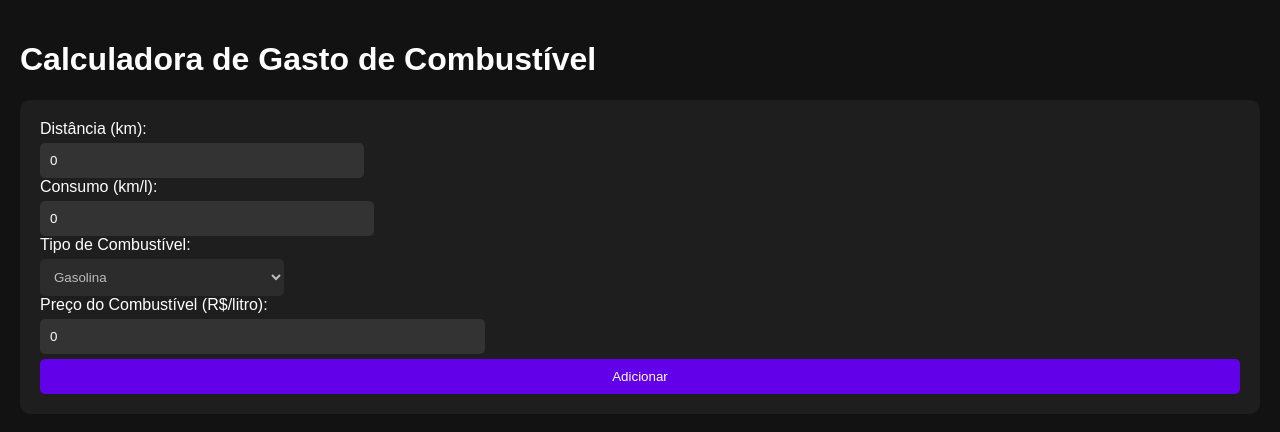
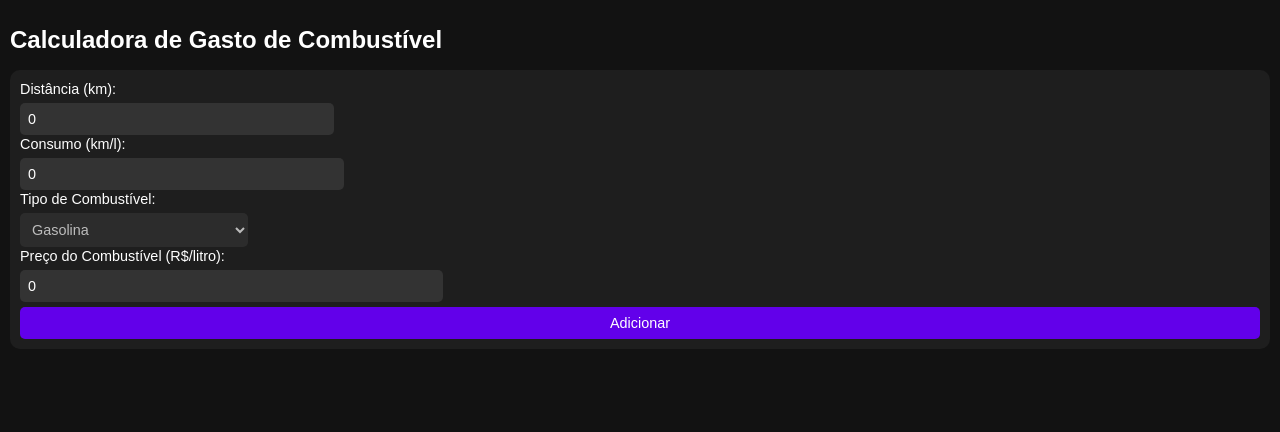
Before and after one commit to OsmOVB/-software-testing-and-quality, a React (Create React App) app in the folder implementação trabalho calculadora de combustivel/fuel-cost-calculator/: page / in a window 1280 px wide. Shown: the top 432 px of the page. Built offline with nearby package versions, Linux system fonts and the light colour scheme.

Commit message:
chore: Refactor CSS for FuelForm component to improve readability and reduce padding

```diff
--- a/implementação trabalho calculadora de combustivel/fuel-cost-calculator/src/App.css
+++ b/implementação trabalho calculadora de combustivel/fuel-cost-calculator/src/App.css
@@ -3,35 +3,38 @@ body {
   color: #ffffff;
   font-family: Arial, sans-serif;
   margin: 0;
-  padding: 20px;
+  padding: 10px;
 }
 
 h1, h2 {
   color: #ffffff;
+  font-size: 1.5em; /* Reduzido de 2em */
 }
 
 form {
   display: flex;
   flex-direction: column;
   align-items: flex-start;
-  margin-bottom: 20px;
+  margin-bottom: 10px;
   background-color: #1e1e1e;
-  padding: 20px;
+  padding: 10px; /* Reduzido de 20px */
   border-radius: 10px;
 }
 
 label {
-  margin-top: 10px;
+  margin-top: 5px; /* Reduzido de 10px */
+  font-size: 0.9em; /* Reduzido de 1em */
 }
 
 input, select, button {
   margin-top: 5px;
-  padding: 10px;
+  padding: 8px; /* Reduzido de 10px */
   border: none;
   border-radius: 5px;
   background-color: #333333;
   color: #ffffff;
   width: 100%;
+  font-size: 0.9em; /* Reduzido de 1em */
 }
 
 input[type="number"] {
@@ -66,16 +69,18 @@ ul {
 
 li {
   background-color: #1e1e1e;
-  margin: 10px 0;
-  padding: 10px;
+  margin: 5px 0; /* Reduzido de 10px */
+  padding: 8px; /* Reduzido de 10px */
   border-radius: 5px;
+  font-size: 0.9em; /* Reduzido de 1em */
 }
 
 .card {
-  padding: 20px;
+  padding: 15px; /* Reduzido de 20px */
   border-radius: 5px;
-  width: 250px;
+  width: 120px; /* Reduzido de 250px */
   text-align: center;
+  font-size: 0.9em; /* Reduzido de 1.2em */
 }
 
 .card.best {
@@ -88,21 +93,22 @@ li {
 
 .card h3 {
   margin-top: 0;
+  font-size: 1em; /* Reduzido de 1.2em */
 }
 
 .card p {
-  font-size: 1.2em;
+  font-size: 1em; /* Reduzido de 1.2em */
 }
 
 .results {
   display: flex;
-  gap: 20px;
-  margin-top: 20px;
+  gap: 10px; /* Reduzido de 20px */
+  margin-top: 10px; /* Reduzido de 20px */
 }
 
 button.reset {
   background-color: #6200ea;
-  margin-top: 20px;
+  margin-top: 10px; /* Reduzido de 20px */
 }
 
 button.reset:hover {
```
